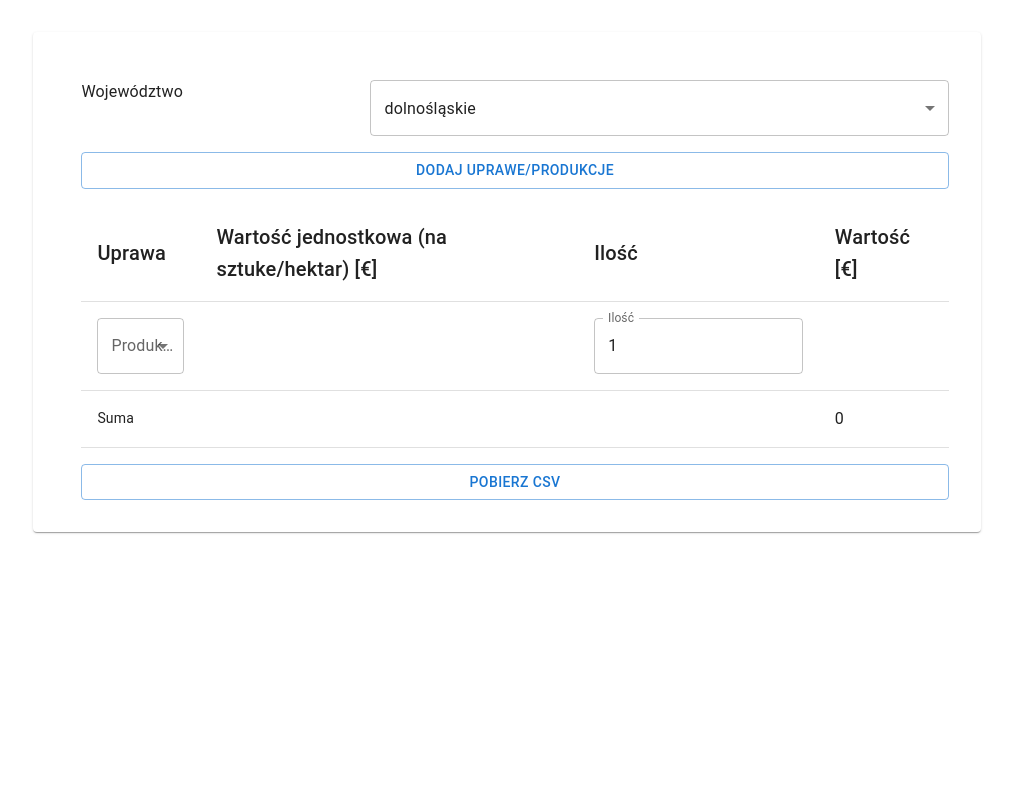
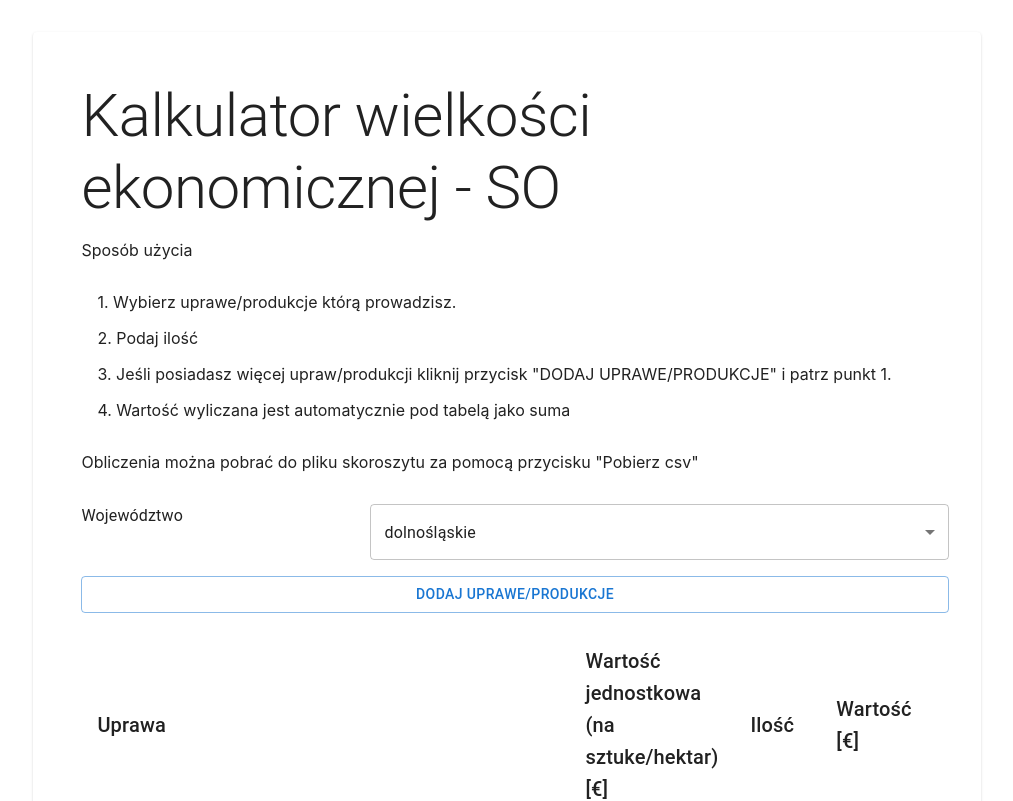
Before and after one commit to Armatorix/so-calculator, a React (Create React App) app: page / in a window 1280 px wide. Shown: the top 801 px of the page, without its empty margins (125-1138 px from the left). Built offline with nearby package versions, Linux system fonts and the light colour scheme.

Commit message:
intro & styling

```diff
--- a/src/App.tsx
+++ b/src/App.tsx
@@ -2,10 +2,10 @@ import { Grid, Paper } from '@mui/material';
 import React from 'react';
 import { RecoilRoot } from 'recoil';
 import { CSVDownload } from "./components/CSVDownload";
+import { Intro } from "./components/Intro";
 import { NewValueButton } from "./components/NewValueButton";
 import { ProductionsTable } from "./components/ProductionsTable";
 import { RegionPicker } from "./components/RegionPicker";
-
 
 
 const App = () => {
@@ -13,6 +13,9 @@ const App = () => {
     <RecoilRoot>
       <Grid container alignItems='center' width="100%" height="100%" padding="3em" justifyContent="center">
         <Grid container item component={Paper} direction='column' spacing={2} minWidth="560px" width="80%" padding="2em" alignItems='center' justifyContent="center" >
+          <Grid container item>
+            <Intro />
+          </Grid>
           <Grid container item>
             <RegionPicker />
           </Grid>
--- /dev/null
+++ b/src/components/Intro.tsx
@@ -0,0 +1,14 @@
+import { Grid, List, ListItem, MenuItem, Select, Typography } from "@mui/material"
+export function Intro() {
+    return <Grid container item direction="column">
+        <Typography variant="h2">Kalkulator wielkości ekonomicznej - SO</Typography>
+        <p >Sposób użycia</p>
+        <List>
+            <ListItem>1. Wybierz uprawe/produkcje którą prowadzisz.</ListItem>
+            <ListItem>2. Podaj ilość</ListItem>
+            <ListItem>3. Jeśli posiadasz więcej upraw/produkcji kliknij przycisk "DODAJ UPRAWE/PRODUKCJE" i patrz punkt 1.</ListItem>
+            <ListItem>4. Wartość wyliczana jest automatycznie pod tabelą jako suma</ListItem>
+        </List>
+        <p>Obliczenia można pobrać do pliku skoroszytu za pomocą przycisku "Pobierz csv"</p>
+    </Grid>
+}
--- a/src/components/ProductionsTable.tsx
+++ b/src/components/ProductionsTable.tsx
@@ -11,22 +11,22 @@ export function ProductionsTable() {
         <Table aria-label="customized table">
             <TableHead>
                 <TableRow>
-                    <TableCell>
+                    <TableCell width="60%">
                         <Typography variant="h6">
                             Uprawa
                         </Typography>
                     </TableCell>
-                    <TableCell>
+                    <TableCell width="15%">
                         <Typography variant="h6">
                             Wartość jednostkowa (na sztuke/hektar) [€]
                         </Typography>
                     </TableCell>
-                    <TableCell>
+                    <TableCell width="10%">
                         <Typography variant="h6">
                             Ilość
                         </Typography>
                     </TableCell>
-                    <TableCell>
+                    <TableCell width="15%">
                         <Typography variant="h6">
                             Wartość [€]
                         </Typography>
```
